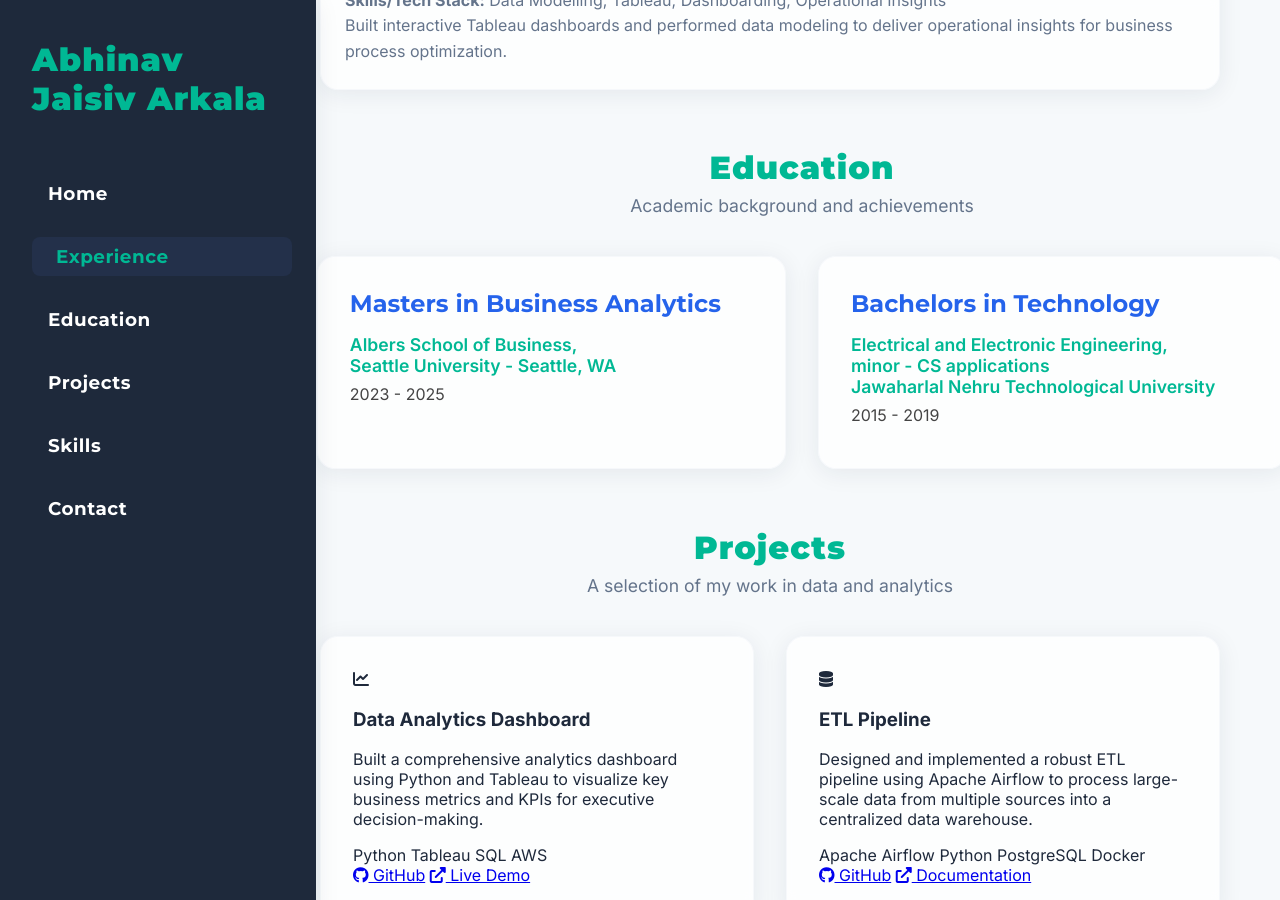
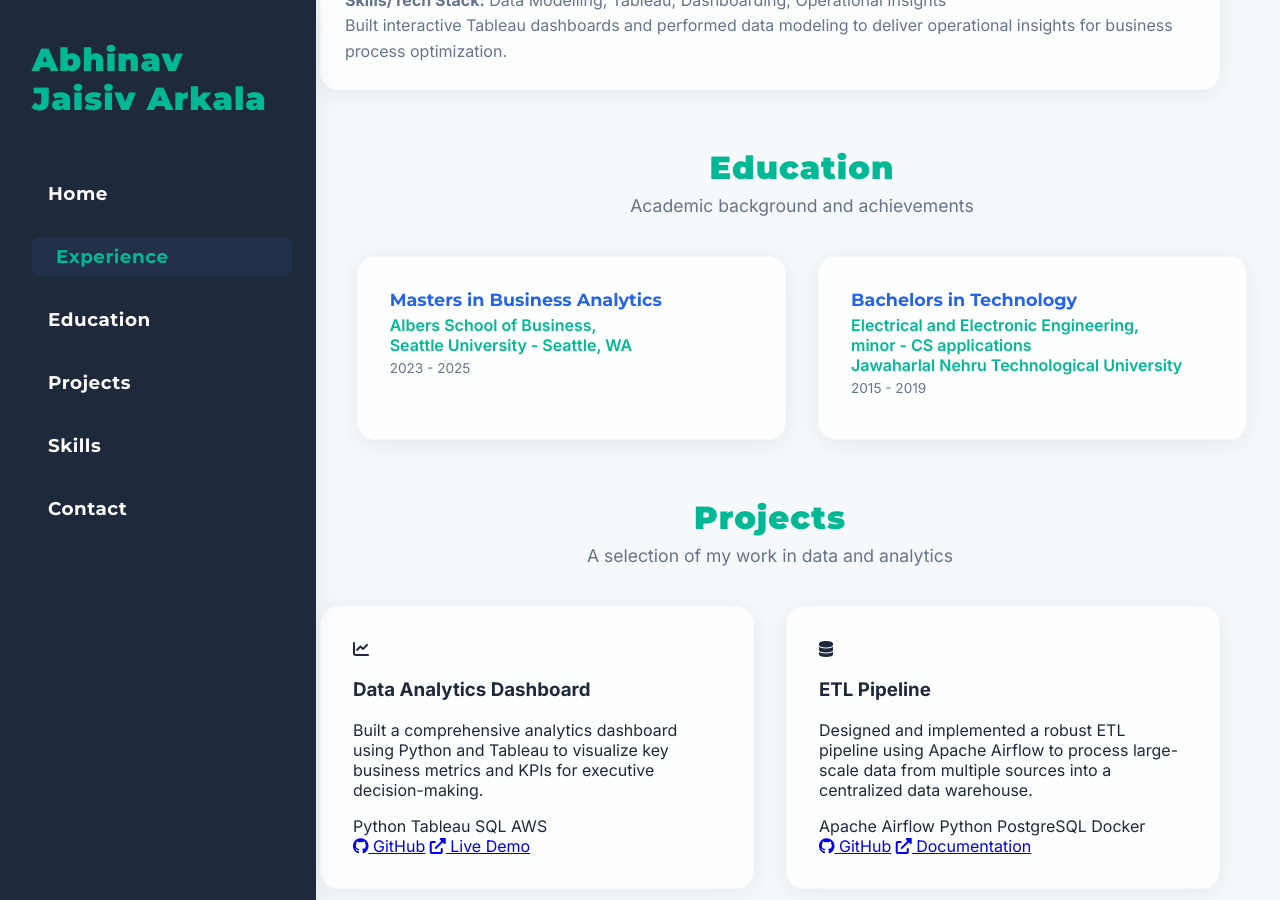
Before and after one commit to AAJaisiv/github.io, a Jekyll site: the page built from index.html, in a window 1280 px wide and 900 px high, scrolled down 1721 px. Built offline with Jekyll 4.4.1, drawn with Linux system fonts in a browser that asks for light colours.

Commit message:
Update index.html

```diff
--- a/index.html
+++ b/index.html
@@ -169,14 +169,14 @@ title:
                 </div>
                 <div class="card-grid">
                     <div class="card">
-                        <div class="experience-title" style="font-size: 1.5rem; font-weight: bold; margin-bottom: 1rem;">Masters in Business Analytics</div>
-                        <div class="experience-company" style="font-size: 1.1rem; margin-bottom: 0.5rem;">Albers School of Business,<br>Seattle University - Seattle, WA</div>
-                        <div class="experience-date" style="font-size: 1rem; color: #444;">2023 - 2025</div>
+                        <div class="experience-title">Masters in Business Analytics</div>
+                        <div class="experience-company">Albers School of Business,<br>Seattle University - Seattle, WA</div>
+                        <div class="experience-date">2023 - 2025</div>
                     </div>
                     <div class="card">
-                        <div class="experience-title" style="font-size: 1.5rem; font-weight: bold; margin-bottom: 1rem;">Bachelors in Technology</div>
-                        <div class="experience-company" style="font-size: 1.1rem; margin-bottom: 0.5rem;">Electrical and Electronic Engineering,<br>minor - CS applications<br>Jawaharlal Nehru Technological University</div>
-                        <div class="experience-date" style="font-size: 1rem; color: #444;">2015 - 2019</div>
+                        <div class="experience-title">Bachelors in Technology</div>
+                        <div class="experience-company">Electrical and Electronic Engineering,<br>minor - CS applications<br>Jawaharlal Nehru Technological University</div>
+                        <div class="experience-date">2015 - 2019</div>
                     </div>
                 </div>
             </div>
```
